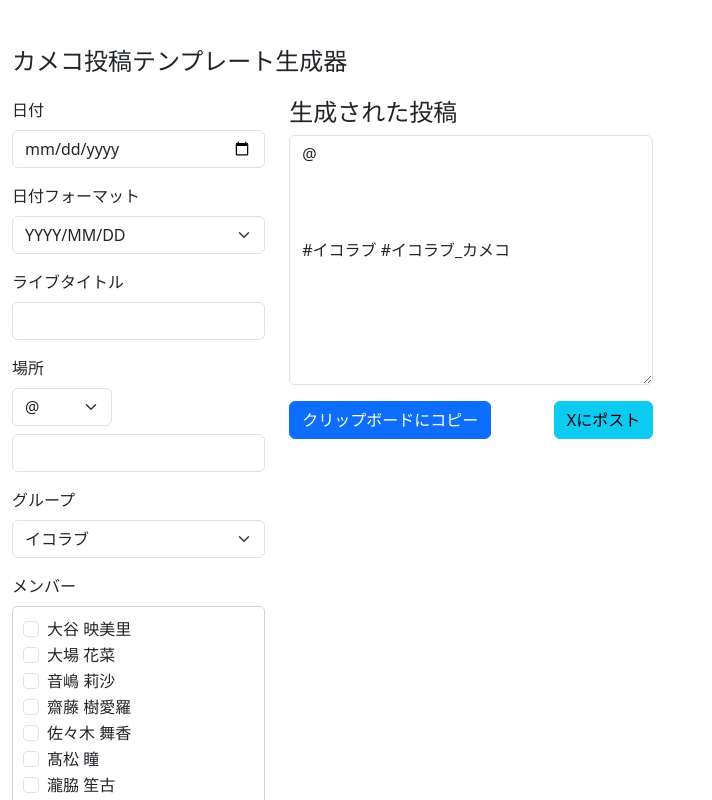
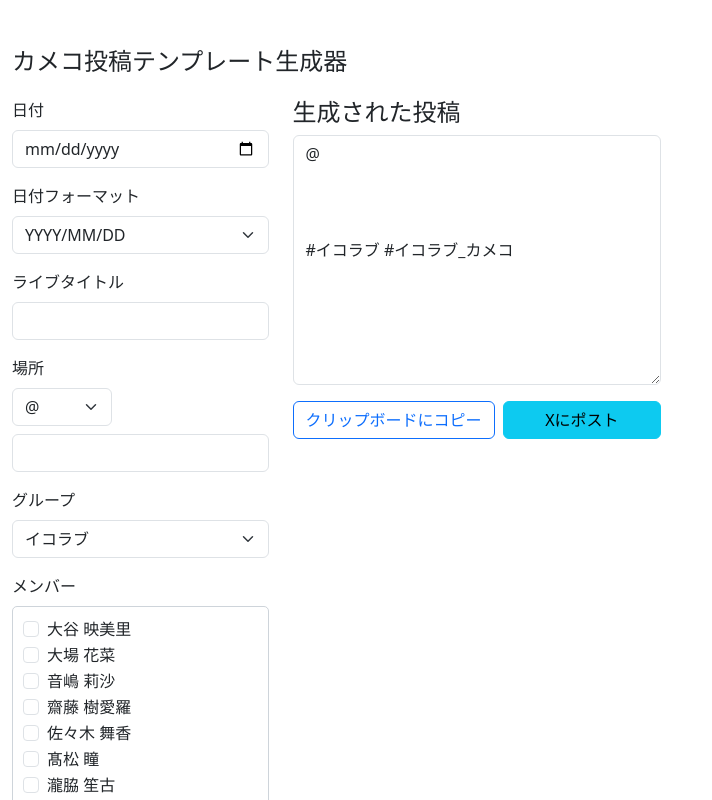
Before and after one commit to popo-eqne-ll/idol-post-generator, a React (Vite) app: page / in a window 1280 px wide. Shown: the top 800 px of the page, without its empty margins (0-712 px from the left). Built offline with nearby package versions, Linux system fonts and the light colour scheme.

Commit message:
feat: Apply outline style to "Copy to Clipboard" button

```diff
--- a/src/App.tsx
+++ b/src/App.tsx
@@ -305,8 +305,8 @@ function App() {
             <textarea className="form-control" style={{height: "250px"}} value={generatedText} readOnly />
           </div>
           <div className="d-flex justify-content-between mb-5">
-            <button className="btn btn-primary" onClick={handleCopyClipBoard}>クリップボードにコピー</button>
-            <button className="btn btn-info" onClick={handlePostToX}>Xにポスト</button>
+            <button className="btn btn-outline-primary me-2" onClick={handleCopyClipBoard}>クリップボードにコピー</button>
+            <button className="btn btn-info flex-grow-1" onClick={handlePostToX}>Xにポスト</button>
           </div>
         </div>
       </div>
```
